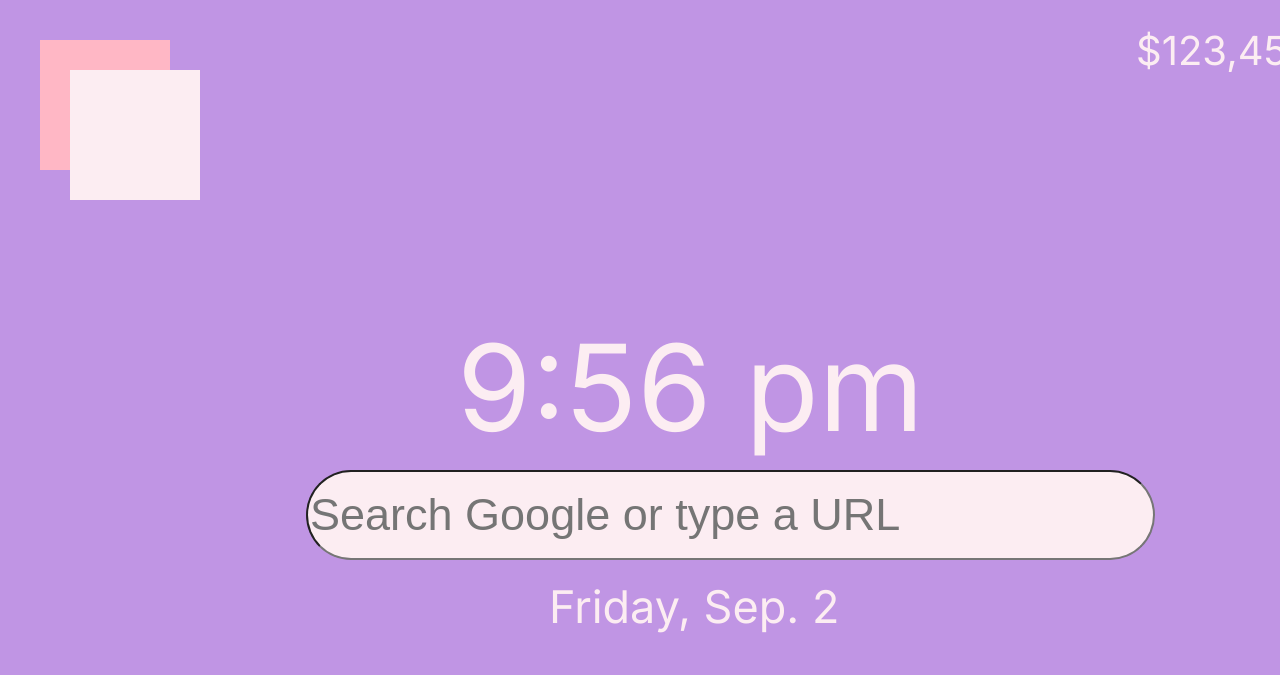
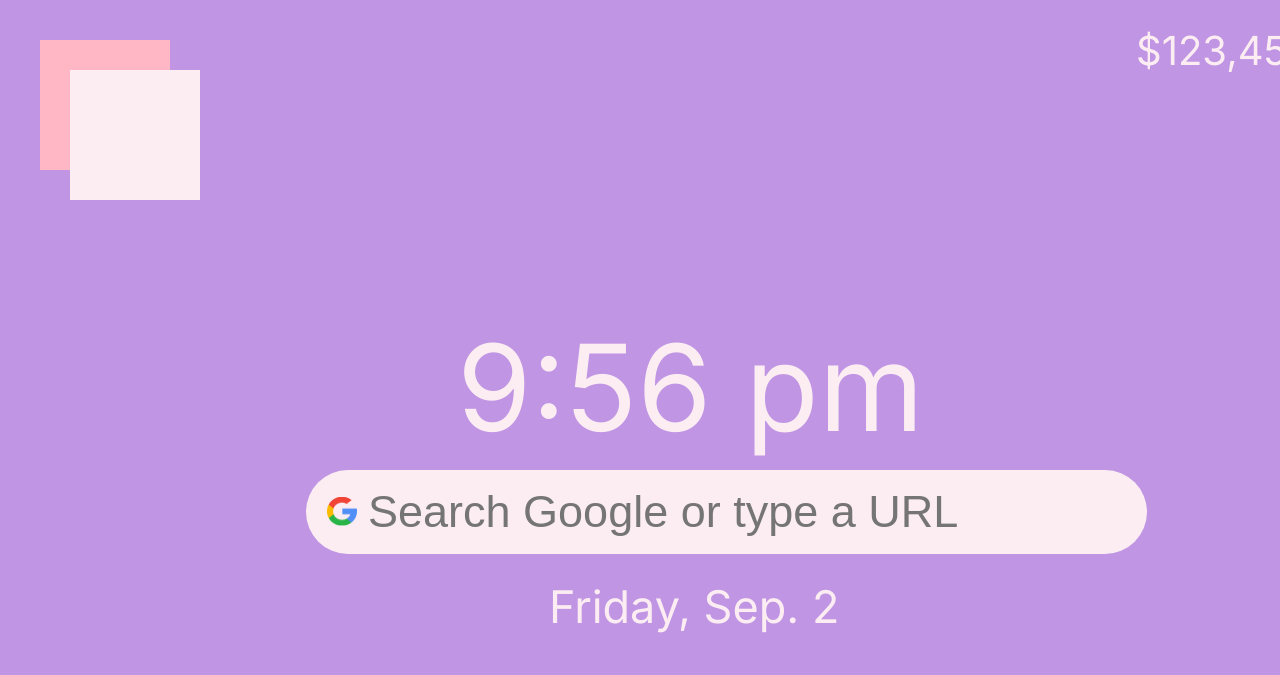
Before and after one commit to tabgender/tabgender.github.io, a plain HTML site: page index.html in a window 1280 px wide. Shown: the top 675 px of the page. Drawn offline with Linux system fonts and the light colour scheme.

Commit message:
Improved search bar

```diff
--- a/index.html
+++ b/index.html
@@ -18,11 +18,13 @@
   <div id="pseudo_logo"></div>
   <div id="psuedo_logo"></div>
 
-  <input id="search_bar" placeholder="Search Google or type a URL" type="text"></input>
+  <div id="search_bar">
 
-  <!--<div id="searchbar_placeholder_text"> Search Google or type a URL </div>
+    <input id="search-form" type="text" placeholder="Search Google or type a URL"/>
 
-  <img src="resources/google_icon.png" id="google_icon" />-->
+  </div>
+
+  <img src="resources/google_icon.png" id="google_icon" />
 
   <div id="time">11:12 am</div>
 
--- a/style.css
+++ b/style.css
@@ -37,7 +37,6 @@ div {
 	background: rgba(252, 237, 242, 1);
 }
 
-
 #search_bar {
 	position: absolute;
 
@@ -48,24 +47,22 @@ div {
 
 	border-radius: 200px;
 	background: rgba(252, 237, 242, 1);
-
-	font-size:45px;
-
 }
 
+#search-form {
 
-#searchbar_placeholder_text {
-	top: 487px;
-	left: 376px;
-	width: 616px;
-	height: 81px;
-	overflow: hidden;
+	position:absolute;
+	left: 60px;
 
-	font-size: 40px;
-	text-align: left;
-	color: #C095E4;
+	width: 700px;
+	height:82px;
+
+	border: none;
+
+	background:rgba(252, 237, 242, 1);
+	font-size:45px;
+	text-decoration-color: rgba(192, 149, 228, 1);
 }
-
 
 #google_icon {
 	top: 497px;
```
